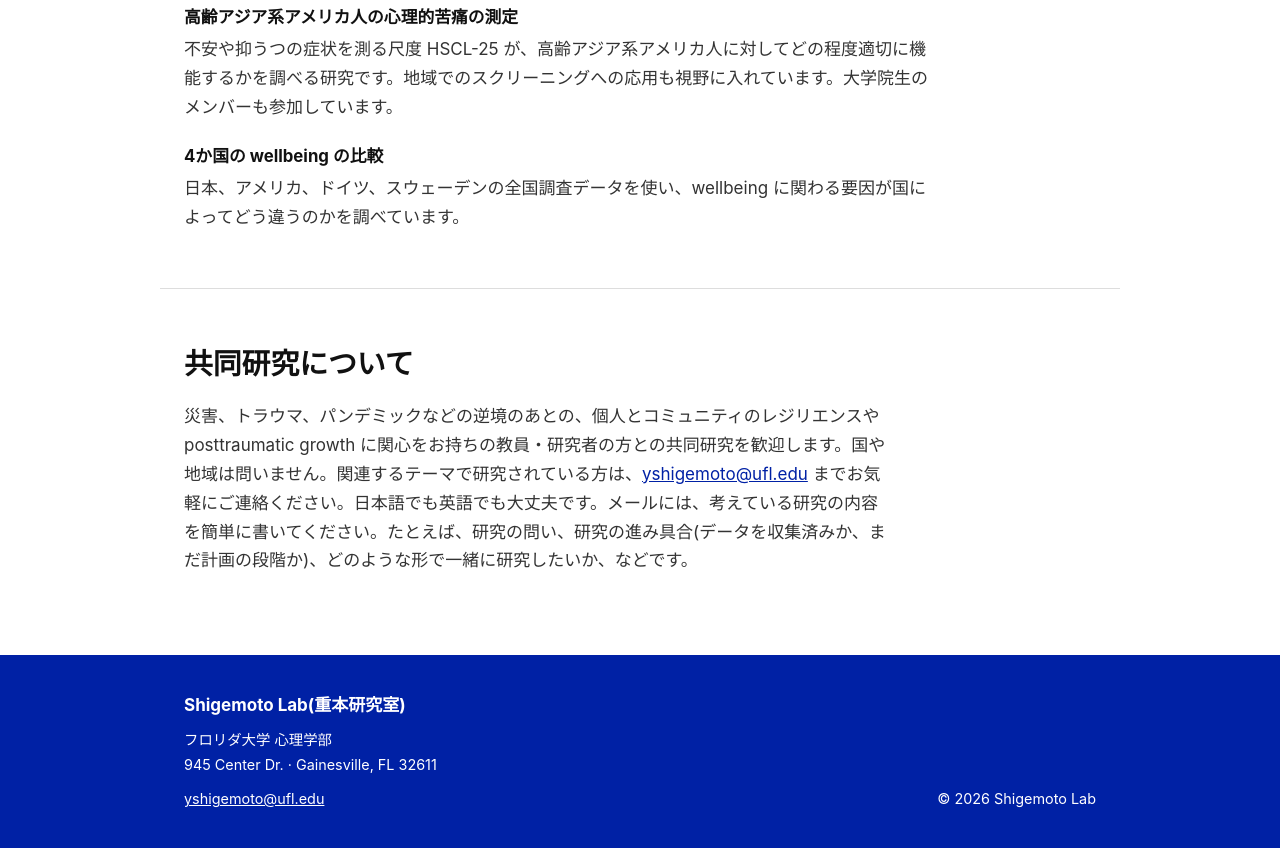
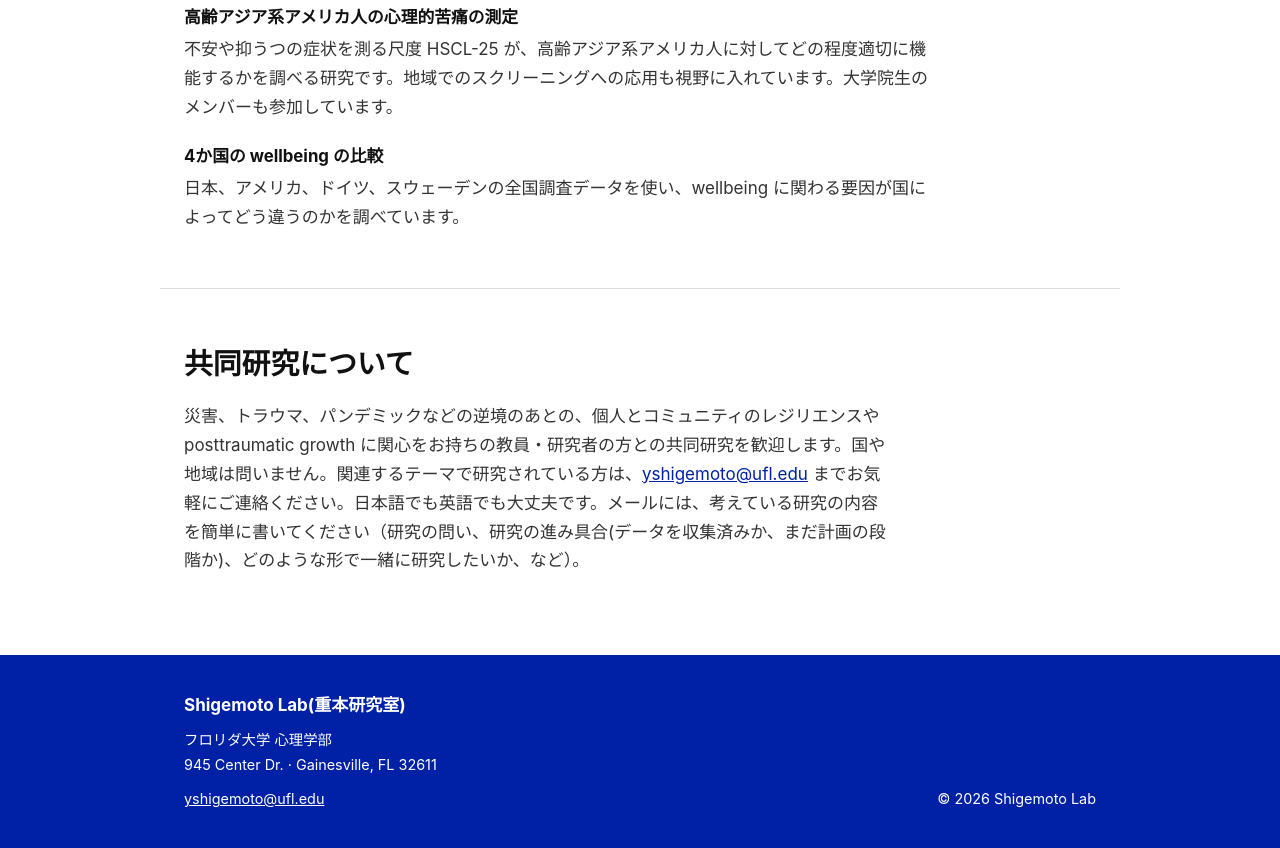
Before and after one commit to yukis2013/yukis2013.github.io, a plain HTML site: page ja/research.html in a window 1280 px wide. Shown: the part 2311-3159 px from the top of the page. Drawn offline with Linux system fonts and the light colour scheme.

Commit message:
Update research.html

```diff
--- a/ja/research.html
+++ b/ja/research.html
@@ -255,7 +255,7 @@ body{background:#fff}
 
 <section id="collaborate">
   <h2>共同研究について</h2>
-  <p class="lede">災害、トラウマ、パンデミックなどの逆境のあとの、個人とコミュニティのレジリエンスや posttraumatic growth に関心をお持ちの教員・研究者の方との共同研究を歓迎します。国や地域は問いません。関連するテーマで研究されている方は、<a href="mailto:yshigemoto@ufl.edu">yshigemoto@ufl.edu</a> までお気軽にご連絡ください。日本語でも英語でも大丈夫です。メールには、考えている研究の内容を簡単に書いてください。たとえば、研究の問い、研究の進み具合(データを収集済みか、まだ計画の段階か)、どのような形で一緒に研究したいか、などです。</p>
+  <p class="lede">災害、トラウマ、パンデミックなどの逆境のあとの、個人とコミュニティのレジリエンスや posttraumatic growth に関心をお持ちの教員・研究者の方との共同研究を歓迎します。国や地域は問いません。関連するテーマで研究されている方は、<a href="mailto:yshigemoto@ufl.edu">yshigemoto@ufl.edu</a> までお気軽にご連絡ください。日本語でも英語でも大丈夫です。メールには、考えている研究の内容を簡単に書いてください（研究の問い、研究の進み具合(データを収集済みか、まだ計画の段階か)、どのような形で一緒に研究したいか、など）。</p>
 </section>
 
 <footer>
```
